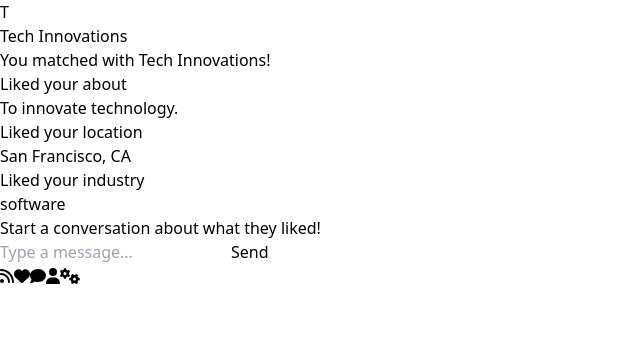
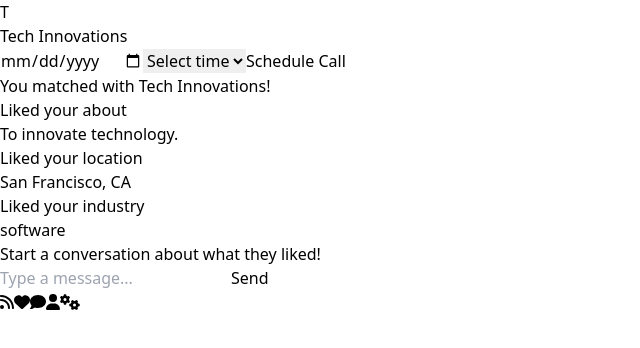
Before and after one commit to fractal-bootcamp/fringe, a Next.js app in the folder frontend/: page /chat/1 in a window 1280 px wide. Shown: the top 348 px of the page, without its empty margins (0-640 px from the left). Built offline with nearby package versions, Linux system fonts and the light colour scheme.

Commit message:
basic dropdown for date and time

```diff
--- a/frontend/src/app/chat/[profileId]/page.tsx
+++ b/frontend/src/app/chat/[profileId]/page.tsx
@@ -17,6 +17,8 @@
   const [message, setMessage] = useState("");
   const [messages, setMessages] = useState<ChatMessage[]>([]);
   const { userType } = userTypeStore();
+  const [scheduleDate, setScheduleDate] = useState("");
+  const [scheduleTime, setScheduleTime] = useState("");
 
   const matchedProfile = userType === "applicant"
     ? dummyCompanies.find(c => c.id === profileId)
@@ -50,6 +52,27 @@
     setMessage("");
   };
 
+  const handleScheduleCall = () => {
+    if (!scheduleDate || !scheduleTime) {
+      alert("Please select both date and time");
+      return;
+    }
+    // Combine date and time for scheduling
+    const dateTime = new Date(`${scheduleDate}T${scheduleTime}`);
+    alert(`Call scheduled for ${dateTime.toLocaleString()}`);
+  };
+
+  const generateTimeOptions = () => {
+    const options = [];
+    for (let hour = 9; hour <= 17; hour++) {
+      for (let minute of ['00', '30']) {
+        const time = `${hour.toString().padStart(2, '0')}:${minute}`;
+        options.push(time);
+      }
+    }
+    return options;
+  };
+
   if (!matchedProfile) {
     return <div className="p-4">Profile not found</div>;
   }
@@ -57,11 +80,40 @@
   return (
     <div className="h-screen flex flex-col">
       {/* Header */}
-      <div className="bg-white border-b p-4 flex items-center space-x-3">
-        <div className="w-10 h-10 bg-gray-200 rounded-full flex items-center justify-center">
-          <span className="text-lg text-gray-600">{matchedProfile.name[0]}</span>
+      <div className="bg-white border-b p-4 flex items-center justify-between">
+        <div className="flex items-center space-x-3">
+          <div className="w-10 h-10 bg-gray-200 rounded-full flex items-center justify-center">
+            <span className="text-lg text-gray-600">{matchedProfile.name[0]}</span>
+          </div>
+          <h1 className="font-semibold">{matchedProfile.name}</h1>
         </div>
-        <h1 className="font-semibold">{matchedProfile.name}</h1>
+        {/* Schedule call */}
+        <div className="flex items-center space-x-2">
+          <input
+            type="date"
+            value={scheduleDate}
+            onChange={(e) => setScheduleDate(e.target.value)}
+            className="border rounded-lg px-2 py-1 text-sm"
+          />
+          <select
+            value={scheduleTime}
+            onChange={(e) => setScheduleTime(e.target.value)}
+            className="border rounded-lg px-2 py-1 text-sm"
+          >
+            <option value="">Select time</option>
+            {generateTimeOptions().map((time) => (
+              <option key={time} value={time}>
+                {time}
+              </option>
+            ))}
+          </select>
+          <button
+            onClick={handleScheduleCall}
+            className="bg-green-500 text-white px-4 py-2 rounded-lg hover:bg-green-600 transition-colors text-sm"
+          >
+            Schedule Call
+          </button>
+        </div>
       </div>
 
       {/* Chat messages area */}
```
